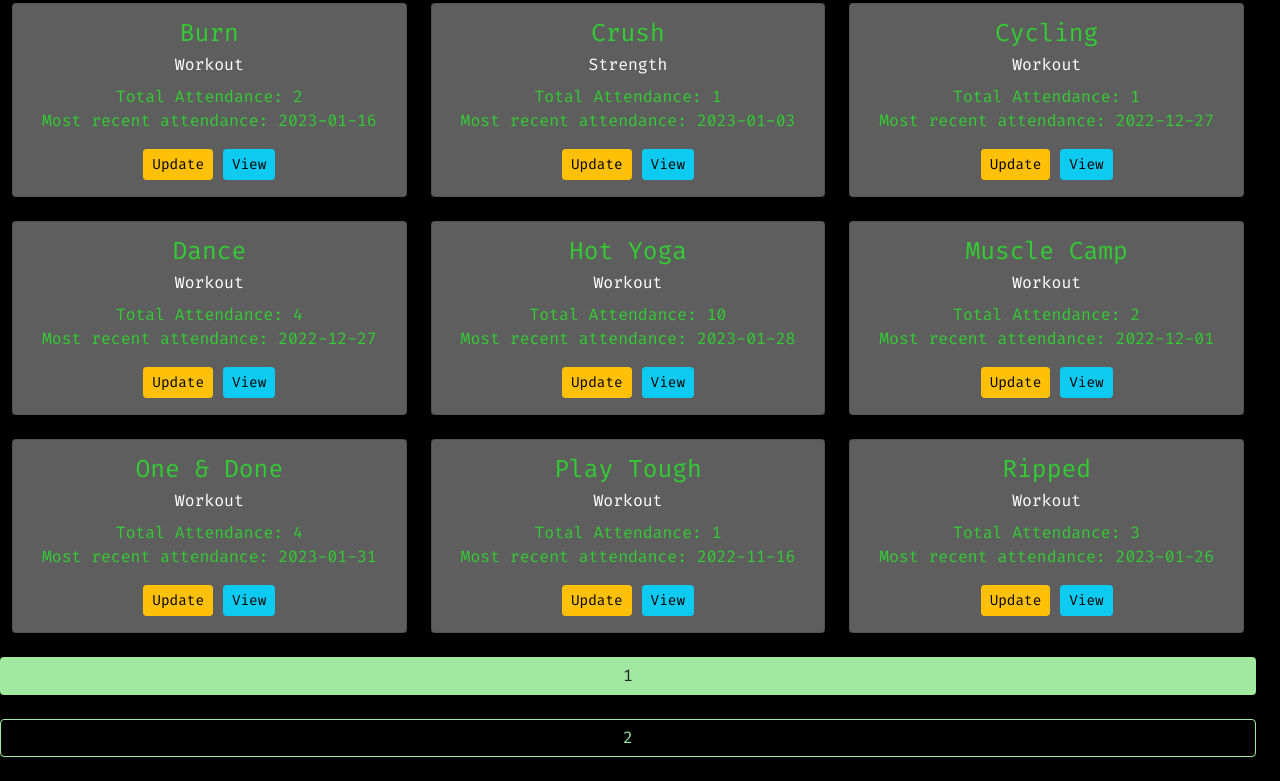
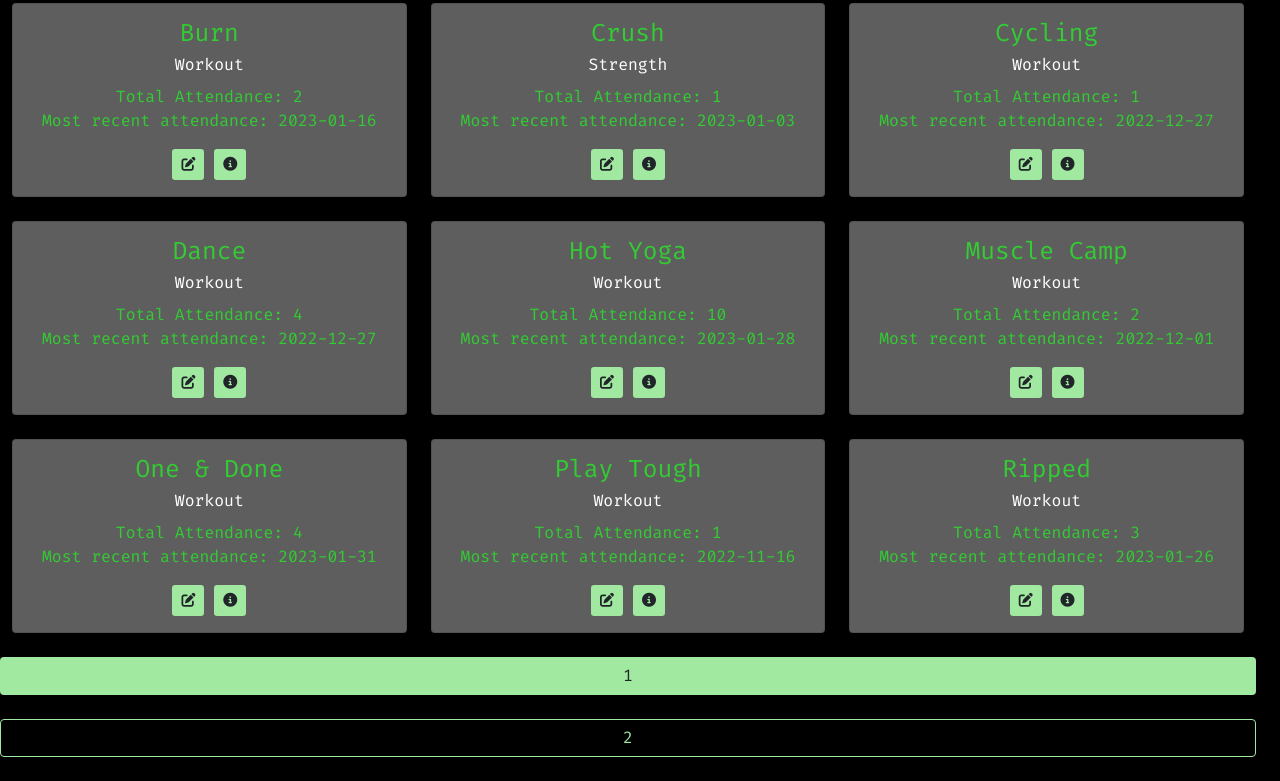
Before and after one commit to ayeryn/gymlog, a Flask app: page /classes in a window 1280 px wide. Shown: the part 56-837 px from the top of the page. Run offline with Flask 3, Linux system fonts and the light colour scheme; some libraries are stand-ins or nearby versions.

Commit message:
update card buttons

```diff
--- a/app/templates/classes.html
+++ b/app/templates/classes.html
@@ -17,8 +17,10 @@
                     Total Attendance: <strong>{{ c.attendance_list|length }} </strong></br>
                     Most recent attendance: <strong>{{ c.attendance_list|sort(reverse = True)|first }}</strong>
                 </p>
-                <a href="{{ url_for('edit_class', class_id=c.id) }}" class="btn btn-sm btn-warning">Update</a>
-                <a href="{{ url_for('show_class', class_id=c.id) }}" class="btn btn-sm btn-info">View</a>
+                <a href="{{ url_for('edit_class', class_id=c.id) }}" class="btn btn-sm btn-current"><i
+                        class="fa-solid fa-pen-to-square"></i></a>
+                <a href="{{ url_for('show_class', class_id=c.id) }}" class="btn btn-sm btn-current"><i
+                        class="fa-solid fa-circle-info"></i></a>
             </div>
         </div>
     </div>
```
